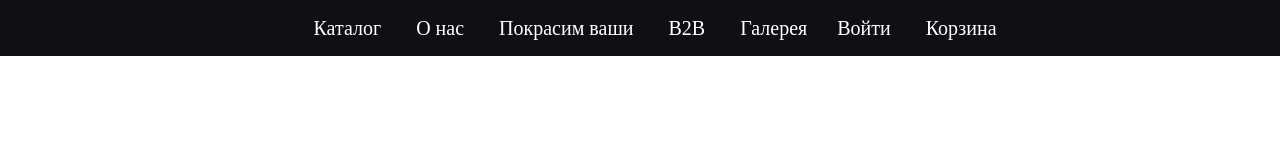
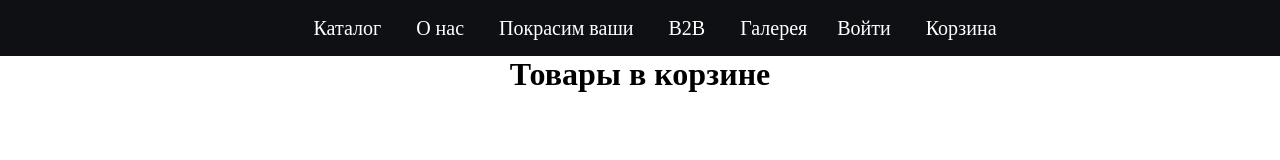
Before and after one commit to karadahitotsu/customapple, a plain HTML site: page cart.html in a window 1280 px wide. Drawn offline with Linux system fonts and the light colour scheme; no server answers.

```diff
--- /dev/null
+++ b/cart.css
@@ -0,0 +1,5 @@
+.cartdiv{
+    display: flex;
+    flex-direction: column;
+    align-items: center;
+}
--- a/cart.html
+++ b/cart.html
@@ -3,6 +3,7 @@
     <head>
         <title>Custom Apple | Корзина</title>
         <link rel="stylesheet" type="text/css" href="header.css">
+        <link rel="stylesheet" type="text/css" href="cart.css">
 
     </head>
     <body>
@@ -23,7 +24,7 @@
             </div>
         </header>
         <div class="cartdiv" id="cartdiv">
-
+            <h1>Товары в корзине</h1>
         </div>
         <script src="js/iflogin.js"></script>
         <script>
```
